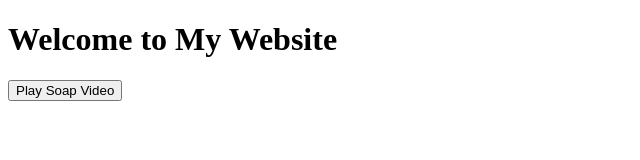
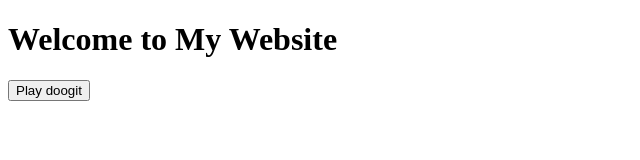
Before and after one commit to Lordalpha001/pooterj40-hotmail.com, a plain HTML site: page index.html in a window 1280 px wide. Shown: the full height of the page, 0-640 px from the left. Drawn offline with Linux system fonts and the light colour scheme.

Commit message:
Update index.html

```diff
--- a/index.html
+++ b/index.html
@@ -3,11 +3,11 @@
 <head>
     <meta charset="UTF-8">
     <meta name="viewport" content="width=device-width, initial-scale=1.0">
-    <title>My Website</title>
+    <title>pooterj40</title>
 </head>
 <body>
     <h1>Welcome to My Website</h1>
-    <button id="playButton">Play Soap Video</button>
+    <button id="playButton">Play doogit</button>
     <div id="videoContainer" style="display:none;">
         <video controls width="640" height="360">
             <source src="movies/soap.mp4" type="video/mp4">
```
